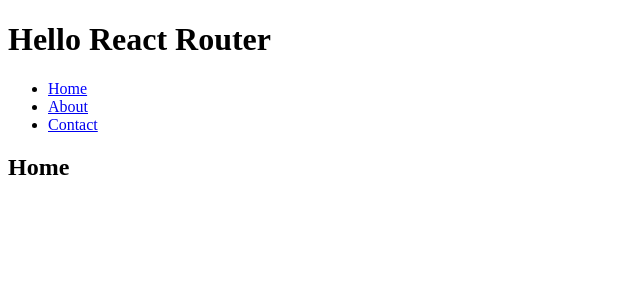
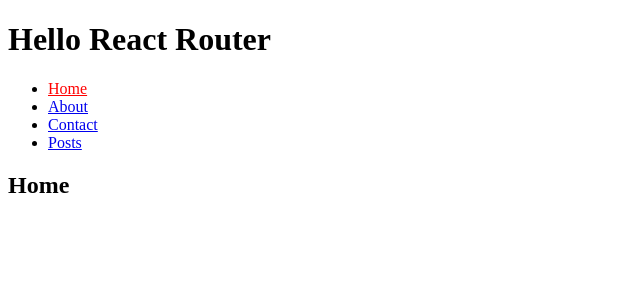
Before and after one commit to kousuketk/react-basic, a React (Create React App) app in the folder react-router/: page / in a window 1280 px wide. Shown: the top 300 px of the page, without its empty margins (0-640 px from the left). Built offline with nearby package versions, Linux system fonts and the light colour scheme.

Commit message:
add params.id

```diff
--- a/react-router/src/App.js
+++ b/react-router/src/App.js
@@ -1,4 +1,10 @@
-import { BrowserRouter, Routes, Route, NavLink } from "react-router-dom";
+import {
+  BrowserRouter,
+  Routes,
+  Route,
+  NavLink,
+  useParams,
+} from "react-router-dom";
 
 function App() {
   return (
@@ -6,18 +12,23 @@
       <h1>Hello React Router</h1>
       <ul>
         <li>
-          <NavLink activeClassName="active" to="/">
+          <NavLink activeclassname="active" to="/">
             Home
           </NavLink>
         </li>
         <li>
-          <NavLink activeClassName="active" to="/about">
+          <NavLink activeclassname="active" to="/about">
             About
           </NavLink>
         </li>
         <li>
-          <NavLink activeClassName="active" to="/contact">
+          <NavLink activeclassname="active" to="/contact">
             Contact
+          </NavLink>
+        </li>
+        <li>
+          <NavLink activeclassname="active" to="/posts">
+            Posts
           </NavLink>
         </li>
       </ul>
@@ -25,6 +36,8 @@
         <Route exact path="/" element={<Home />}></Route>
         <Route path="/about" element={<About />}></Route>
         <Route path="/contact" element={<Contact />}></Route>
+        <Route path="/posts/:id" element={<PostId />}></Route>
+        <Route path="/posts" element={<Posts />}></Route>
         <Route path="*" element={<NotFound />}></Route>
       </Routes>
     </BrowserRouter>
@@ -47,4 +60,14 @@
   return <h2>Not Found Page</h2>;
 }
 
+function PostId() {
+  const params = useParams();
+  const id = params.id;
+  return <h2>Post List {id}</h2>;
+}
+
+function Posts() {
+  return <h2>Post List</h2>;
+}
+
 export default App;
--- a/react-router/src/index.css
+++ b/react-router/src/index.css
@@ -1,3 +1,3 @@
 .active {
-  color: blue;
+  color: red;
 }
```
